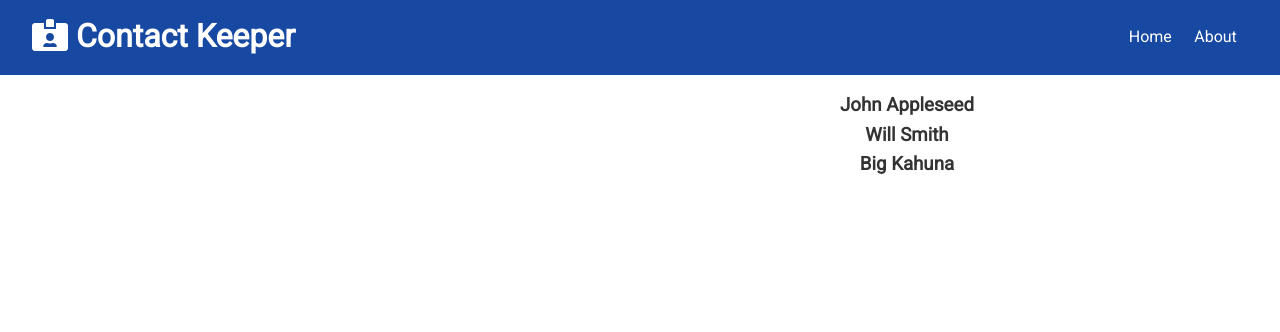
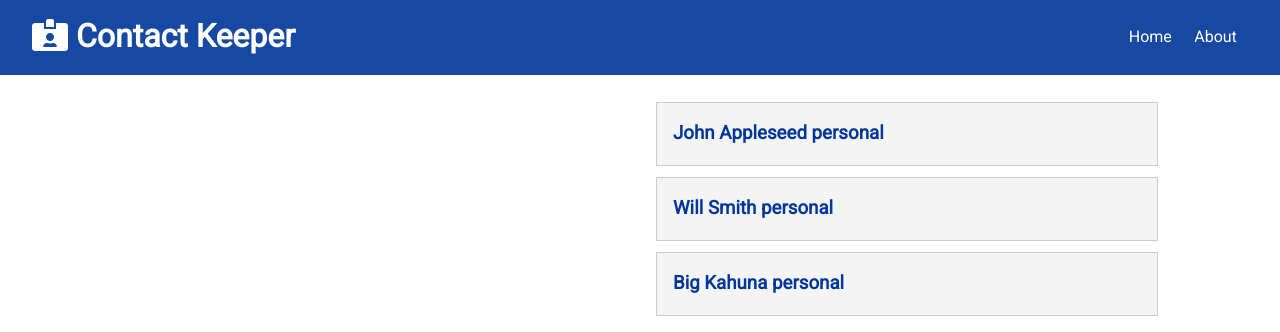
Before and after one commit to vvictorious/Contact-Keeper, a React (Create React App) app in the folder client/: page / in a window 1280 px wide. Shown: the top 332 px of the page. Built offline with nearby package versions, Linux system fonts and the light colour scheme.

Commit message:
contactItem component is now being rendered in the contacts component

```diff
--- a/client/src/components/contacts/ContactItem.js
+++ b/client/src/components/contacts/ContactItem.js
@@ -0,0 +1,13 @@
+import React from 'react'
+
+const ContactItem = ({ contact }) => {
+    return (
+        <div className='card bg-light'>
+            <h3 className='text-primary text-left'>{contact.name}{' '}
+                <span className={'badge' + (contact.type === 'professional' ? 'badge-success' : 'badge-primary')}>{contact.type}</span>
+            </h3>
+        </div>
+    )
+}
+
+export default ContactItem
--- a/client/src/components/contacts/Contacts.js
+++ b/client/src/components/contacts/Contacts.js
@@ -1,5 +1,6 @@
 import React, { useContext, Fragment } from 'react'
 import ContactContext from '../../context/contact/contactContext'
+import ContactItem from './ContactItem'
 
 const Contacts = () => {
 
@@ -9,8 +10,8 @@
 
     return (
         <Fragment>
-            {contacts.map(
-                contact => <h3 key={contact.id}>{contact.name}</h3>
+            {contacts.map( contact =>
+                <ContactItem contact={contact} key={contact.id} />
             )}
         </Fragment>
     )
```
